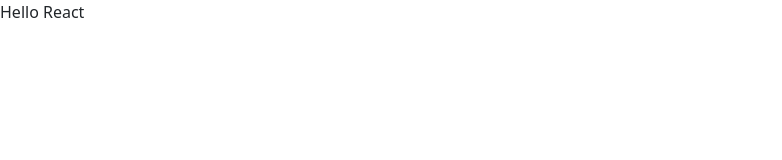
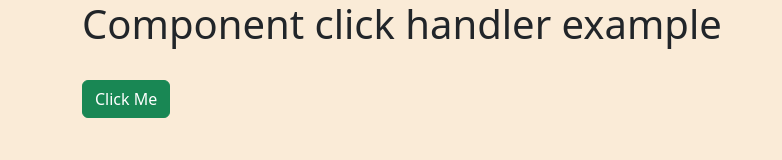
Before and after one commit to Damdias/React-setup, a React app: page / in a window 1280 px wide. Shown: the whole page, without its empty margins (0-782 px from the left). Built offline with nearby package versions, Linux system fonts and the light colour scheme.

Commit message:
add button component

```diff
--- a/App.js
+++ b/App.js
@@ -1,11 +1,14 @@
 import React from "react";
 import ReactDOM from "react-dom";
+import Button from './src/components/Button';
 
 class App extends React.Component{
     render(){
         return (
-            <div>
-                Hello React
+            <div className="container">
+                <h1>Component click handler example</h1>
+                <br/>
+                <Button/>
             </div>
         )
     }
--- a/index.html
+++ b/index.html
@@ -5,6 +5,7 @@
             First React Component
         </title>
         <link rel="stylesheet" href="node_modules/bootstrap/dist/css/bootstrap.min.css">
+        <link rel="stylesheet" href="style.css">
     </head>
     <body>
         <div id="app">
--- /dev/null
+++ b/src/components/Button.js
@@ -0,0 +1,18 @@
+import React from "react";
+
+class Button extends React.Component {
+    constructor(props) {
+        super(props);
+        this.clickHandler = this.clickHandler.bind(this);
+    }
+    clickHandler() {
+        alert("Click handler is working!");
+    }
+    render() {
+        return (
+            <button onClick={this.clickHandler} className="btn btn-success">Click Me</button>
+        )
+    }
+}
+
+export default Button;
--- a/style.css
+++ b/style.css
@@ -0,0 +1,3 @@
+body{
+    background-color:antiquewhite;
+}
```
